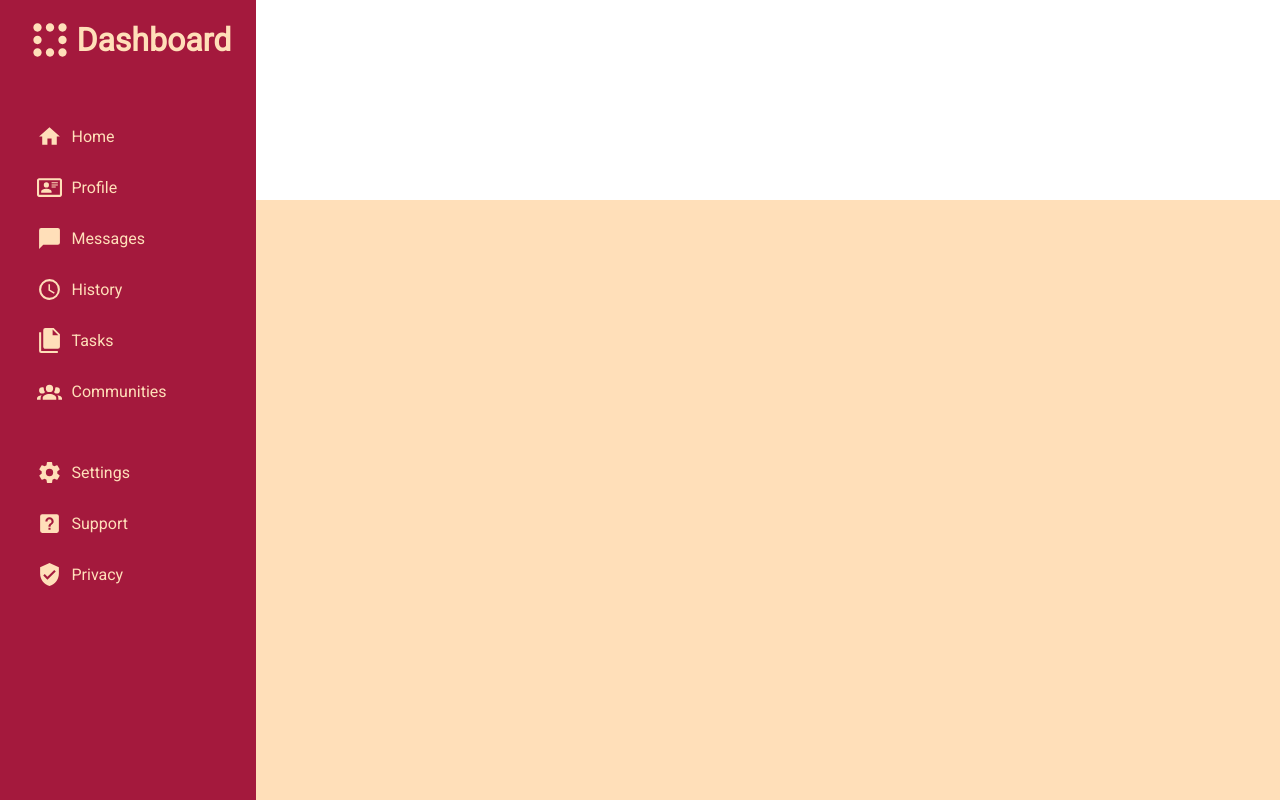
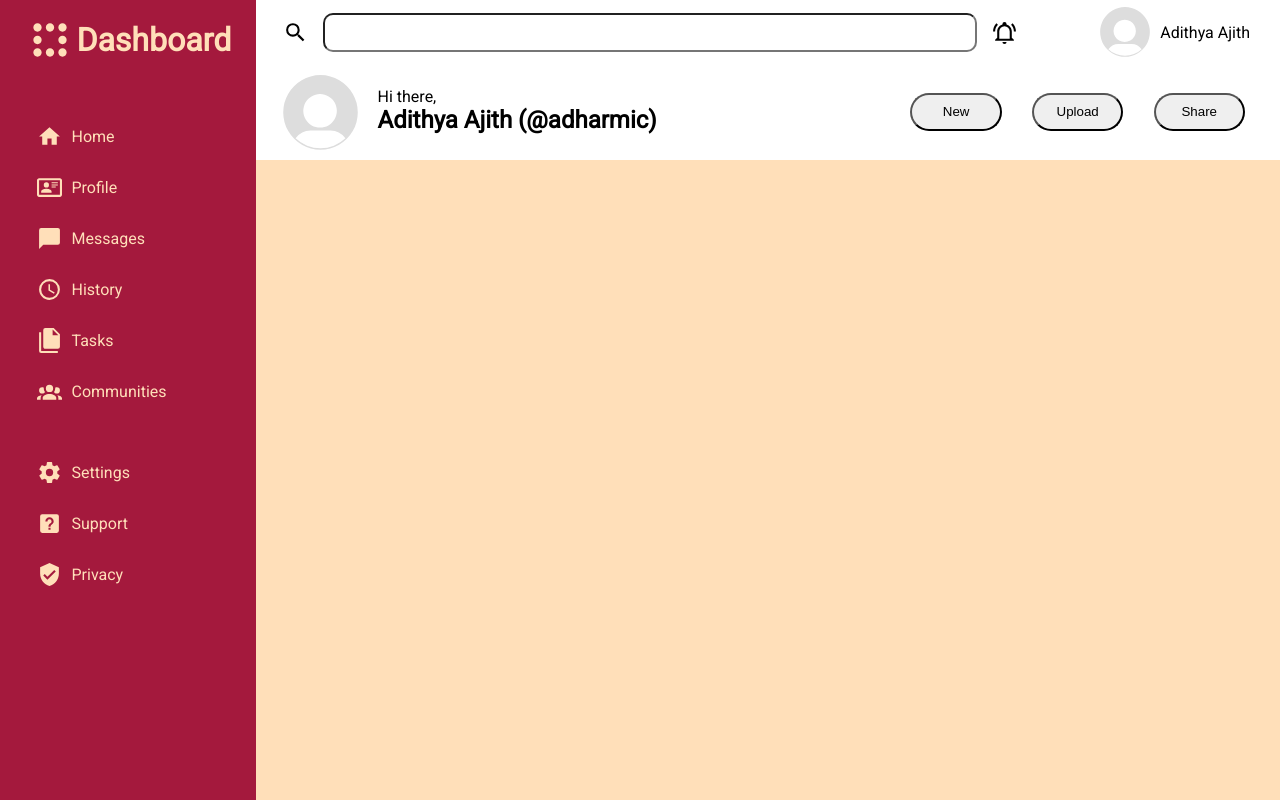
Before and after one commit to adharmic/admin-dashboard, a plain HTML site: page index.html in a window 1280 px wide. Drawn offline with Linux system fonts and the light colour scheme.

Commit message:
Implement header layout and basic styling

```diff
--- a/index.html
+++ b/index.html
@@ -12,7 +12,11 @@
 <body>
     <div class="sidebar">
         <div class="logo">
-            <svg xmlns="http://www.w3.org/2000/svg" viewBox="0 0 24 24"><title>dots-square</title><path d="M12 16C13.1 16 14 16.9 14 18S13.1 20 12 20 10 19.1 10 18 10.9 16 12 16M12 4C13.1 4 14 4.9 14 6S13.1 8 12 8 10 7.1 10 6 10.9 4 12 4M6 16C7.1 16 8 16.9 8 18S7.1 20 6 20 4 19.1 4 18 4.9 16 6 16M6 10C7.1 10 8 10.9 8 12S7.1 14 6 14 4 13.1 4 12 4.9 10 6 10M6 4C7.1 4 8 4.9 8 6S7.1 8 6 8 4 7.1 4 6 4.9 4 6 4M18 16C19.1 16 20 16.9 20 18S19.1 20 18 20 16 19.1 16 18 16.9 16 18 16M18 10C19.1 10 20 10.9 20 12S19.1 14 18 14 16 13.1 16 12 16.9 10 18 10M18 4C19.1 4 20 4.9 20 6S19.1 8 18 8 16 7.1 16 6 16.9 4 18 4Z" /></svg>
+            <svg xmlns="http://www.w3.org/2000/svg" viewBox="0 0 24 24">
+                <title>dots-square</title>
+                <path
+                    d="M12 16C13.1 16 14 16.9 14 18S13.1 20 12 20 10 19.1 10 18 10.9 16 12 16M12 4C13.1 4 14 4.9 14 6S13.1 8 12 8 10 7.1 10 6 10.9 4 12 4M6 16C7.1 16 8 16.9 8 18S7.1 20 6 20 4 19.1 4 18 4.9 16 6 16M6 10C7.1 10 8 10.9 8 12S7.1 14 6 14 4 13.1 4 12 4.9 10 6 10M6 4C7.1 4 8 4.9 8 6S7.1 8 6 8 4 7.1 4 6 4.9 4 6 4M18 16C19.1 16 20 16.9 20 18S19.1 20 18 20 16 19.1 16 18 16.9 16 18 16M18 10C19.1 10 20 10.9 20 12S19.1 14 18 14 16 13.1 16 12 16.9 10 18 10M18 4C19.1 4 20 4.9 20 6S19.1 8 18 8 16 7.1 16 6 16.9 4 18 4Z" />
+            </svg>
             <h1>Dashboard</h1>
         </div>
         <div class="tab-menu">
@@ -87,7 +91,35 @@
             </div>
         </div>
     </div>
-    <div class="header"></div>
+    <div class="header">
+        <div class="top-bar">
+            <svg xmlns="http://www.w3.org/2000/svg" viewBox="0 0 24 24">
+                <title>magnify</title>
+                <path
+                    d="M9.5,3A6.5,6.5 0 0,1 16,9.5C16,11.11 15.41,12.59 14.44,13.73L14.71,14H15.5L20.5,19L19,20.5L14,15.5V14.71L13.73,14.44C12.59,15.41 11.11,16 9.5,16A6.5,6.5 0 0,1 3,9.5A6.5,6.5 0 0,1 9.5,3M9.5,5C7,5 5,7 5,9.5C5,12 7,14 9.5,14C12,14 14,12 14,9.5C14,7 12,5 9.5,5Z" />
+            </svg>
+            <input type="text" name="search" id="search">
+            <svg xmlns="http://www.w3.org/2000/svg" viewBox="0 0 24 24">
+                <title>bell-ring-outline</title>
+                <path
+                    d="M10,21H14A2,2 0 0,1 12,23A2,2 0 0,1 10,21M21,19V20H3V19L5,17V11C5,7.9 7.03,5.17 10,4.29C10,4.19 10,4.1 10,4A2,2 0 0,1 12,2A2,2 0 0,1 14,4C14,4.1 14,4.19 14,4.29C16.97,5.17 19,7.9 19,11V17L21,19M17,11A5,5 0 0,0 12,6A5,5 0 0,0 7,11V18H17V11M19.75,3.19L18.33,4.61C20.04,6.3 21,8.6 21,11H23C23,8.07 21.84,5.25 19.75,3.19M1,11H3C3,8.6 3.96,6.3 5.67,4.61L4.25,3.19C2.16,5.25 1,8.07 1,11Z" />
+            </svg>
+            <div class="profile">
+                <img src="./pfp.svg" alt="" height="50px" width="50px">
+                <p>Adithya Ajith</p>
+            </div>
+        </div>
+        <div class="acc-bar">
+            <img src="./pfp.svg" alt="" width="75px" height="75px">
+            <div class="welcome">
+                <p>Hi there,</p>
+                <h2>Adithya Ajith (@adharmic)</h1>
+            </div>
+            <button>New</button>
+            <button>Upload</button>
+            <button>Share</button>
+        </div>
+    </div>
     <div class="main-content"></div>
 </body>
 
--- a/style.css
+++ b/style.css
@@ -8,7 +8,7 @@ html, body {
 body {
     display: grid;
     grid-template-columns: 1fr 4fr;
-    grid-template-rows: 1fr 3fr;
+    grid-template-rows: 1fr 4fr;
 }
 
 .sidebar {
@@ -25,6 +25,66 @@ body {
 .header {
     grid-column: 2 / -1;
     grid-row: 1 / 2;
+    display: grid;
+    grid-template-rows: 2fr 3fr;
+}
+
+.top-bar {
+    display: grid;
+    grid-template-columns: 1fr 8fr 1fr 3fr;
+    justify-items: center;
+    align-items: center;
+}
+
+.top-bar input {
+    width: 100%;
+    padding: 10px;
+    border-radius: 10px;
+}
+
+.top-bar p {
+    justify-self: start;
+}
+
+.profile {
+    padding-right: 30px;
+    justify-self: end;
+    display: flex;
+}
+
+.profile img {
+    margin-right: 10px;
+}
+
+.acc-bar {
+    display: grid;
+    grid-template-columns: 1fr 5fr 1fr 1fr 1fr;
+    justify-items: center;
+    align-items: center;
+    /* padding-left: 30px; */
+    padding-right: 30px;
+    gap: 20px;
+}
+
+.acc-bar p {
+    margin-bottom: 0;
+}
+.acc-bar h2 {
+    margin-top: 0;
+}
+
+.acc-bar img {
+    justify-self: end;
+}
+
+.welcome {
+    justify-self: start;
+}
+
+.acc-bar button {
+    width: 90%;
+    height: 40%;
+    border-radius: 25px;
 }
 
 .main-content {
```
Also changed, not shown: pfp.svg (added).
